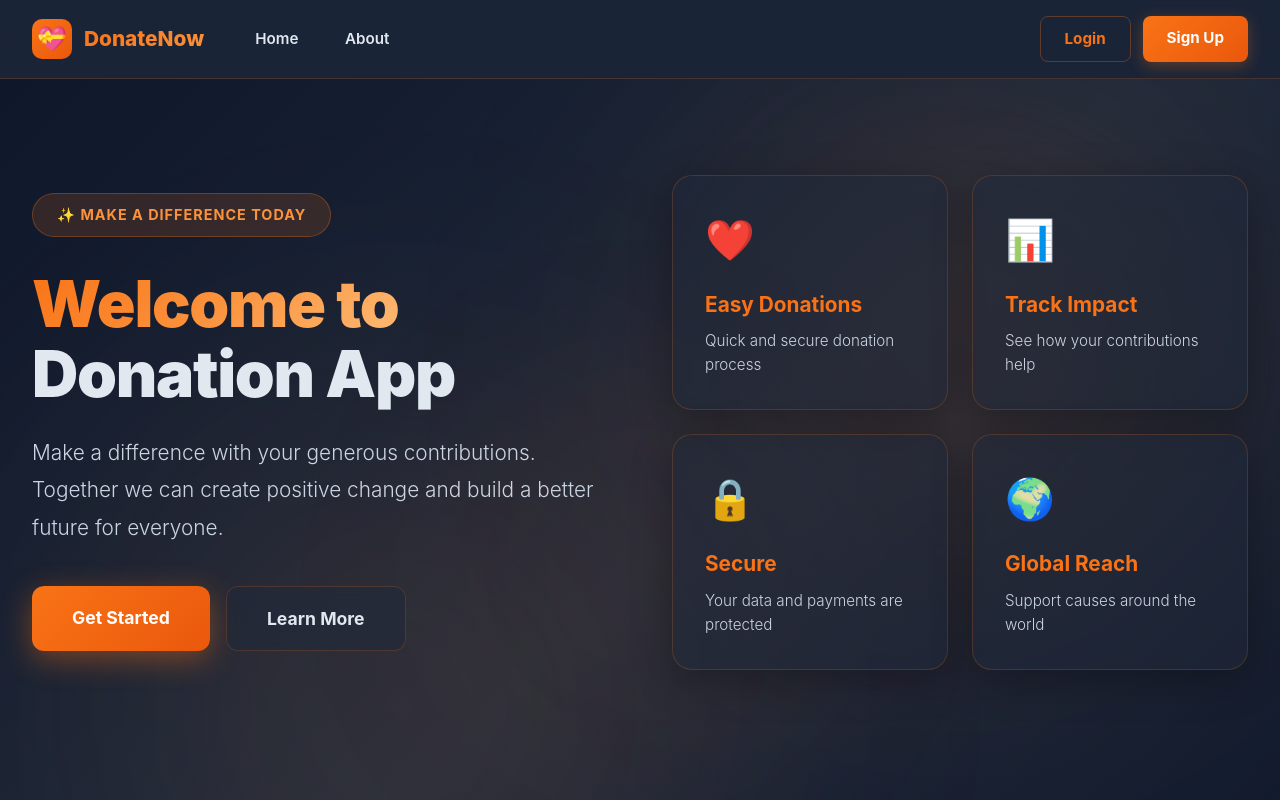
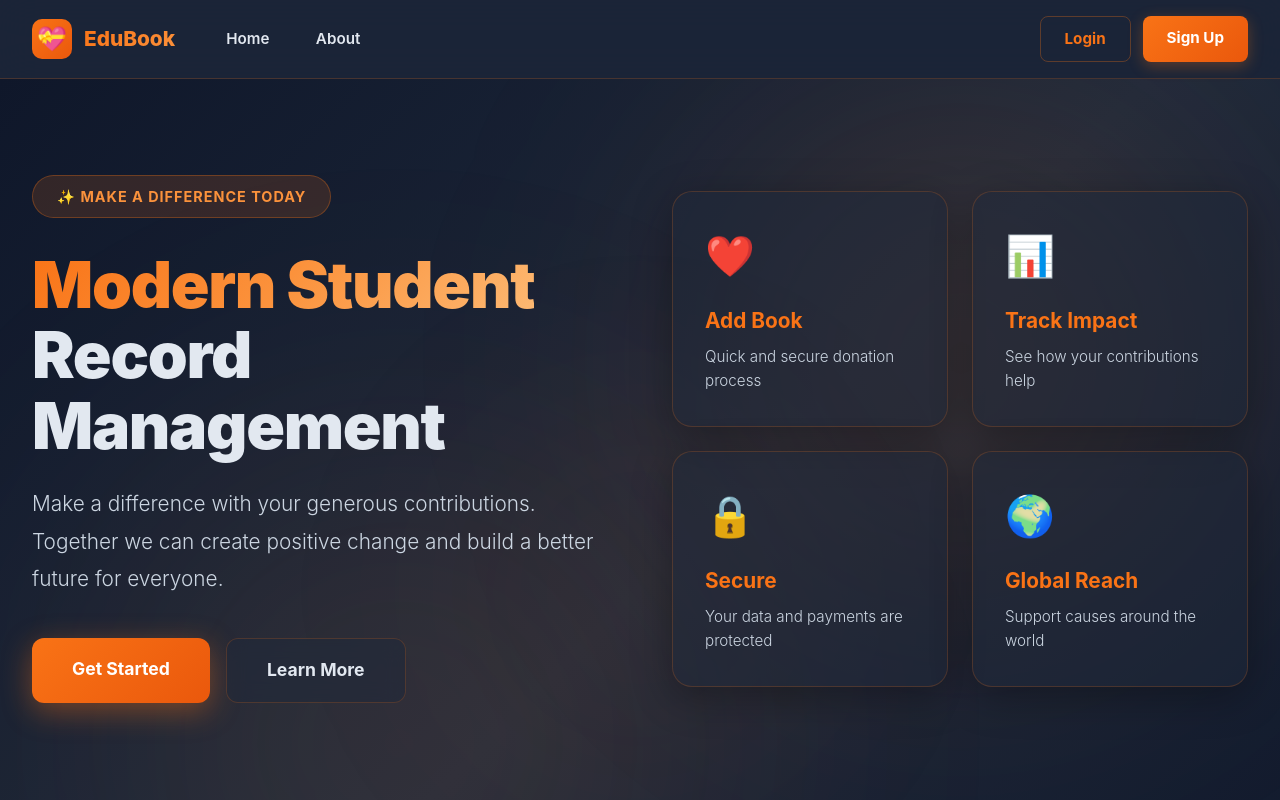
Before and after one commit to Irasha-Senarathna/devops-donation-campaign, a React (Vite) app in the folder frontend/: page / in a window 1280 px wide. Shown: the top 800 px of the page. Built offline with nearby package versions, Linux system fonts and the light colour scheme.

Commit message:
Add the books

```diff
--- a/frontend/src/index.jsx
+++ b/frontend/src/index.jsx
@@ -133,7 +133,7 @@ function App() {
                 WebkitBackgroundClip: 'text',
                 WebkitTextFillColor: 'transparent'
               }}>
-                DonateNow
+                EduBook
               </span>
             </Link>
 
@@ -372,11 +372,11 @@ function App() {
                         WebkitBackgroundClip: 'text',
                         WebkitTextFillColor: 'transparent'
                       }}>
-                        Welcome to
+                        Modern Student
                       </span>
                       <br />
                       <span style={{ color: '#e2e8f0' }}>
-                        Donation App
+                        Record Management
                       </span>
                     </h1>
 
@@ -447,7 +447,7 @@ function App() {
                     animation: 'fadeIn 1s ease-out 0.3s both'
                   }}>
                     {[
-                      { icon: '❤️', title: 'Easy Donations', desc: 'Quick and secure donation process' },
+                      { icon: '❤️', title: 'Add Book', desc: 'Quick and secure donation process' },
                       { icon: '📊', title: 'Track Impact', desc: 'See how your contributions help' },
                       { icon: '🔒', title: 'Secure', desc: 'Your data and payments are protected' },
                       { icon: '🌍', title: 'Global Reach', desc: 'Support causes around the world' }
--- a/frontend/src/pages/About.jsx
+++ b/frontend/src/pages/About.jsx
@@ -119,6 +119,7 @@ export default function About() {
 
           <h1 style={{
             fontSize: '3.5rem',
+
             fontWeight: '800',
             background: 'linear-gradient(135deg, #f97316 0%, #fb923c 50%, #fdba74 100%)',
             WebkitBackgroundClip: 'text',
--- a/frontend/src/pages/Dashboard.jsx
+++ b/frontend/src/pages/Dashboard.jsx
@@ -141,7 +141,7 @@ export default function Dashboard() {
             Welcome back, {user?.name || 'Guest'}
           </h1>
           <p style={{ color: '#94a3b8', fontSize: '1.1rem', fontWeight: '300' }}>
-            Manage your campaigns and make a difference
+            Manage your books and make a difference
           </p>
         </div>
 
@@ -172,11 +172,11 @@ export default function Dashboard() {
               borderRadius: '50%',
               animation: 'pulse 2s ease-in-out infinite'
             }} />
-            Create New Campaign
+            Add a Book
           </h2>
           <div style={{ display: 'flex', flexDirection: 'column', gap: '1rem' }}>
             <input
-              placeholder="Campaign Title"
+              placeholder="Book Title"
               value={form.title}
               onChange={e => setForm({ ...form, title: e.target.value })}
               required
@@ -275,7 +275,7 @@ export default function Dashboard() {
                 e.target.style.boxShadow = '0 4px 20px rgba(249, 115, 22, 0.4)';
               }}
             >
-              Create Campaign
+              Add Book
             </button>
           </div>
         </div>
--- a/frontend/src/pages/Login.jsx
+++ b/frontend/src/pages/Login.jsx
@@ -148,7 +148,7 @@ export default function Login() {
             marginBottom: '0.5rem',
             letterSpacing: '-0.02em'
           }}>
-            Irasha Senarathna
+            Login
           </h1>
           <p style={{
             color: '#94a3b8',
```
